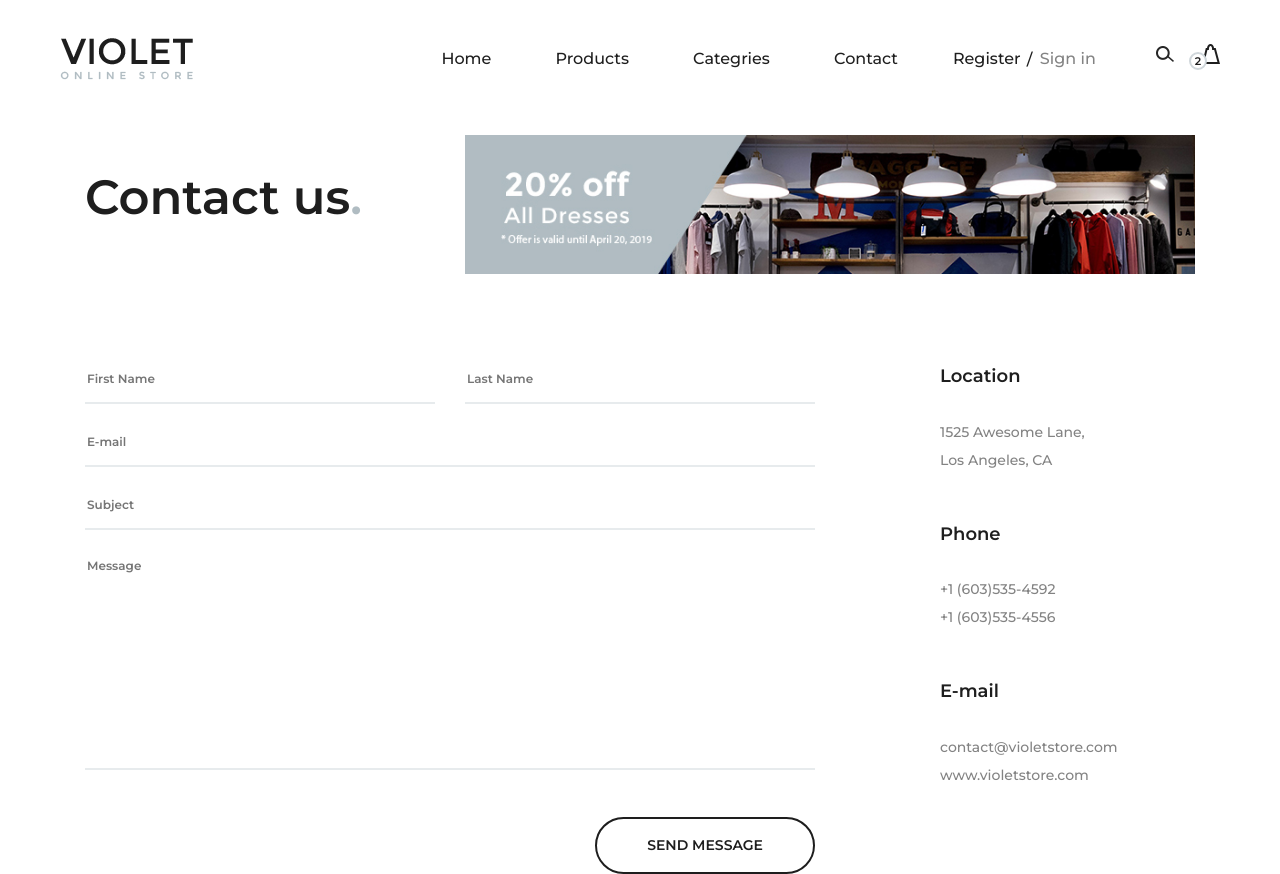
After one commit to Hadiuzzaman1983/kopotakkho_valley_ecommerce, a Django app: page /contact/ in a window 1280 px wide. The commit adds this page. Shown: the top 874 px of the page. Run offline with Django 5.2, Linux system fonts and the light colour scheme; data comes from the database, SQL or seed files in the repository; some libraries are stand-ins or nearby versions.

Commit message:
commit updated

```diff
--- a/product/urls.py
+++ b/product/urls.py
@@ -2,6 +2,7 @@
 from django.urls import path, include
 from .views import (
     Home,
+    ContactView,
     ProductDetails,
     CategoryDetails,
     PaymentMethodListView,
@@ -10,6 +11,7 @@ from .views import (
 )
 urlpatterns = [
     path('',Home.as_view(),name='home' ),
+    path('contact/',ContactView.as_view(),name='contact' ),
     path('product-details/<str:slug>/', ProductDetails.as_view(), name='product-details'),
     path('category-details/<str:slug>/',CategoryDetails.as_view(),name='category-details'),
     path('product-list/',ProductList.as_view(),name='product-list'),
--- a/product/views.py
+++ b/product/views.py
@@ -1,6 +1,9 @@
+from django.core.paginator import Paginator, EmptyPage
 from django.shortcuts import render
 from django.views import generic
 from .models import PaymentMethod, Category, Product, Slider
+from django.core.paginator import PageNotAnInteger, EmptyPage,InvalidPage, Paginator
+
 
 
 # Create your views here.
@@ -17,6 +20,10 @@ class Home(generic.TemplateView):
 
         })
         return context
+
+class ContactView(generic.TemplateView):
+    template_name = 'contact.html'
+
 
 class ProductDetails(generic.DetailView):
     model = Product
@@ -38,13 +45,39 @@ class CategoryDetails(generic.DetailView):
         context['products'] = self.get_object().products.all()
         return context
 
+class CustomPaginator(Paginator):
+    def __init__(self, request, queryset, paginate_by)-> None:
+        self.paginator = Paginator(queryset, paginate_by)
+        self.paginated_by = paginate_by
+        self.queryset = queryset
+        self.page = request.GET.get('page',1)
+
+    def get_queryset(self):
+        try:
+            queryset = self.paginator.page(self.page)
+        except PageNotAnInteger:
+            queryset = self.paginator.page(1)
+        except EmptyPage:
+            queryset = self.paginator.page(1)
+        except InvalidPage:
+            queryset = self.paginator.page(1)
+
+        return queryset
+
+
 class ProductList(generic.ListView):
     model = Product
     template_name = 'product/product-list.html'
     context_object_name = 'object_list'
+    paginate_by = 10
 
     def get_context_data(self, **kwargs):
         context = super().get_context_data(**kwargs)
+        page_obj = CustomPaginator(self.request, self.get_queryset(), self.paginate_by)
+        queryset = page_obj.get_queryset()
+        paginator = page_obj.paginator
+        context['object_list'] = queryset
+        context['paginator'] = paginator
         return context
 
 
--- /dev/null
+++ b/templates/contact.html
@@ -0,0 +1,99 @@
+{% extends 'base.html' %}
+{% load static %}
+
+{% block title %} Contact Page {% endblock title %}
+
+{% block link %}
+
+{% endblock link %}
+
+{% include 'header.html' %}
+
+{% block content %}
+
+  {% include 'slider.html' %}
+ <!-- Page Add Section Begin -->
+    <section class="page-add">
+        <div class="container">
+            <div class="row">
+                <div class="col-lg-4">
+                    <div class="page-breadcrumb">
+                        <h2>Contact us<span>.</span></h2>
+                    </div>
+                </div>
+                <div class="col-lg-8">
+                    <img src="img/add.jpg" alt="">
+                </div>
+            </div>
+        </div>
+    </section>
+    <!-- Page Add Section End -->
+   <!-- Contact Section Begin -->
+    <div class="contact-section">
+        <div class="container">
+            <div class="row">
+                <div class="col-lg-8">
+                    <form action="#" class="contact-form">
+                        <div class="row">
+                            <div class="col-lg-6">
+                                <input type="text" placeholder="First Name">
+                            </div>
+                            <div class="col-lg-6">
+                                <input type="text" placeholder="Last Name">
+                            </div>
+                            <div class="col-lg-12">
+                                <input type="email" placeholder="E-mail">
+                                <input type="text" placeholder="Subject">
+                                <textarea placeholder="Message"></textarea>
+                            </div>
+                            <div class="col-lg-12 text-right">
+                                <button type="submit">Send message</button>
+                            </div>
+                        </div>
+                    </form>
+                </div>
+                <div class="col-lg-3 offset-lg-1">
+                    <div class="contact-widget">
+                        <div class="cw-item">
+                            <h5>Location</h5>
+                            <ul>
+                                <li>1525 Awesome Lane, </li>
+                                <li>Los Angeles, CA</li>
+                            </ul>
+                        </div>
+                        <div class="cw-item">
+                            <h5>Phone</h5>
+                            <ul>
+                                <li>+1 (603)535-4592</li>
+                                <li>+1 (603)535-4556</li>
+                            </ul>
+                        </div>
+                        <div class="cw-item">
+                            <h5>E-mail</h5>
+                            <ul>
+                                <li>contact@violetstore.com</li>
+                                <li>www.violetstore.com</li>
+                            </ul>
+                        </div>
+                    </div>
+                </div>
+            </div>
+            <div class="map">
+                <div class="row">
+                    <div class="col-lg-12">
+                        <iframe
+                            src="https://www.google.com/maps/embed?pb=!1m18!1m12!1m3!1d26440.72384129847!2d-118.24906619231132!3d34.06719475913053!2m3!1f0!2f0!3f0!3m2!1i1024!2i768!4f13.1!3m3!1m2!1s0x80c2c659f50c318d%3A0xe2ffb80a9d3820ae!2sChinatown%2C%20Los%20Angeles%2C%20CA%2C%20USA!5e0!3m2!1sen!2sbd!4v1570213740685!5m2!1sen!2sbd"
+                            height="560" style="border:0;" allowfullscreen=""></iframe>
+                    </div>
+                </div>
+            </div>
+        </div>
+    </div>
+    <!-- Contact Section End -->
+
+{% endblock content %}
+
+
+{% block extra_scripts %}
+
+{% endblock extra_scripts %}
--- a/templates/header.html
+++ b/templates/header.html
@@ -27,7 +27,7 @@
                                 {% endfor %}
                             </ul>
                         </li>
-                       <li><a href="./contact.html">Contact</a></li>
+                       <li><a href="{% url 'contact' %}">Contact</a></li>
                     </ul>
                 </nav>
             </div>
```
Also changed, not shown: templates/pagination.html (added, +14 -0 lines), templates/product/product-list.html (+9 -5 lines).
